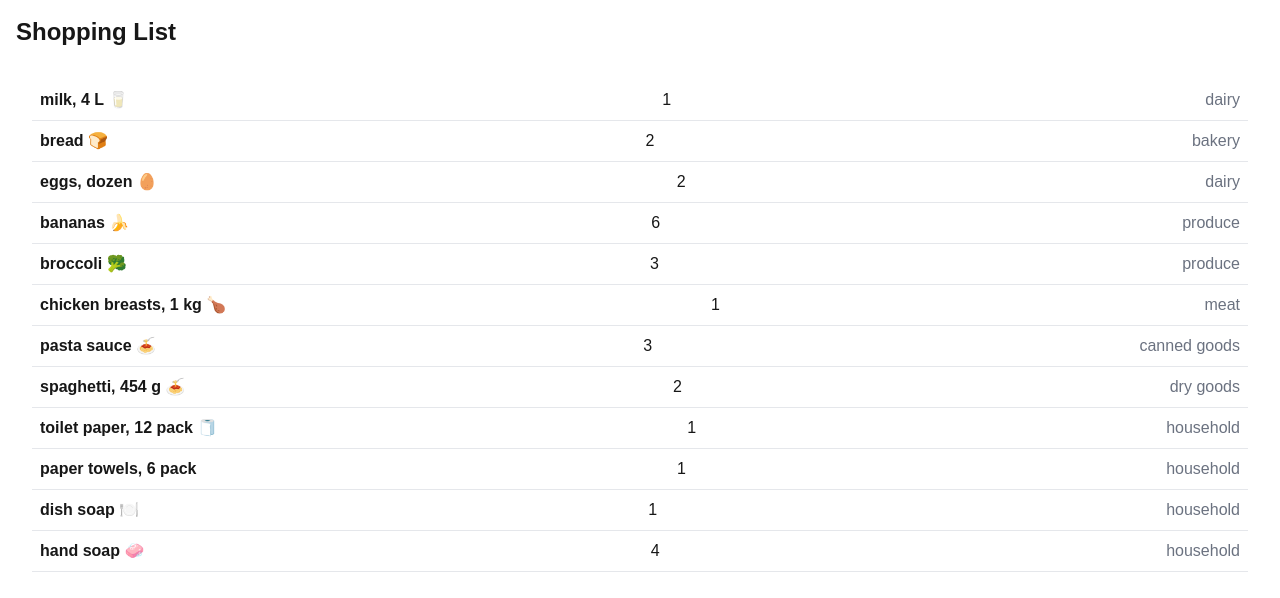
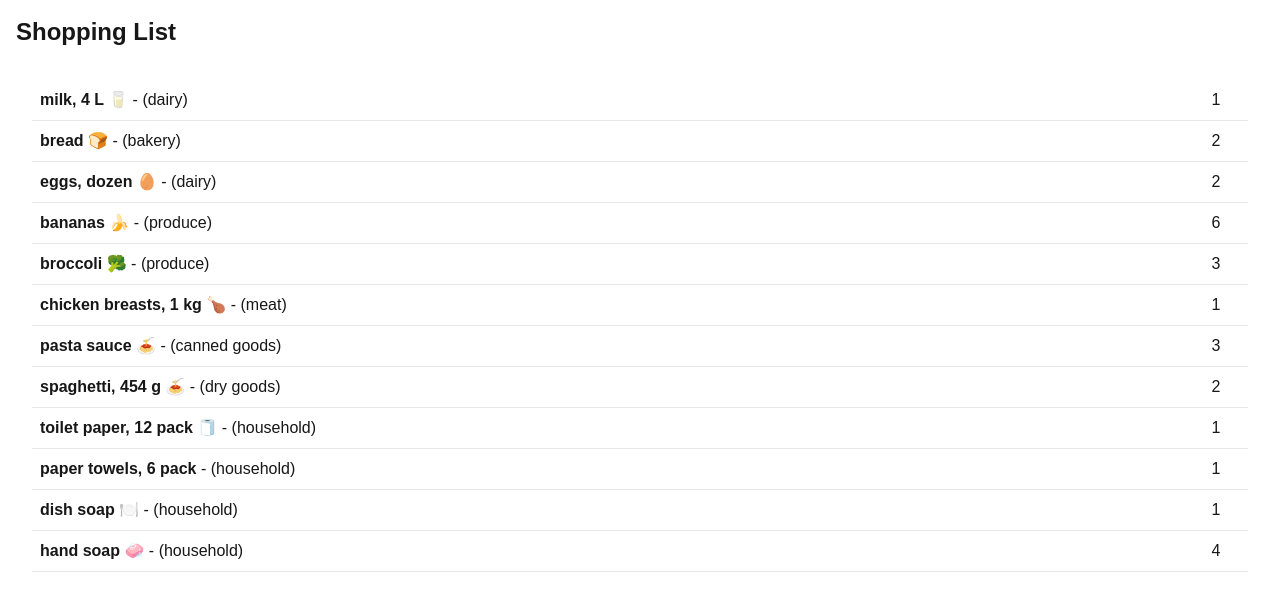
Before and after one commit to zena-kebede/cprg306-assignments, a Next.js app: page /week-3 in a window 1280 px wide. Shown: the top 598 px of the page. Built offline with nearby package versions, Linux system fonts and the light colour scheme.

Commit message:
update item.js
rearranged items to align the quantity

```diff
--- a/app/week-3/item.js
+++ b/app/week-3/item.js
@@ -1,13 +1,14 @@
-import React from 'react';
+import React from "react";
 
 const Item = ({ name, quantity, category }) => {
-    return (
-        <li className="flex justify-between p-2 border-b border-gray-200">
-            <span className="font-bold">{name}</span>
-            <span>{quantity}</span>
-            <span className="text-gray-500">{category}</span>
-        </li>
-    );
+  return (
+    <li className="p-2 border-b border-gray-200 flex justify-between items-center">
+      <div className="flex-grow">
+        <span className="font-semibold">{name}</span> - ({category})
+      </div>
+      <div className="flex-shrink-0 w-12 text-center">{quantity}</div>
+    </li>
+  );
 };
 
 export default Item;
```
